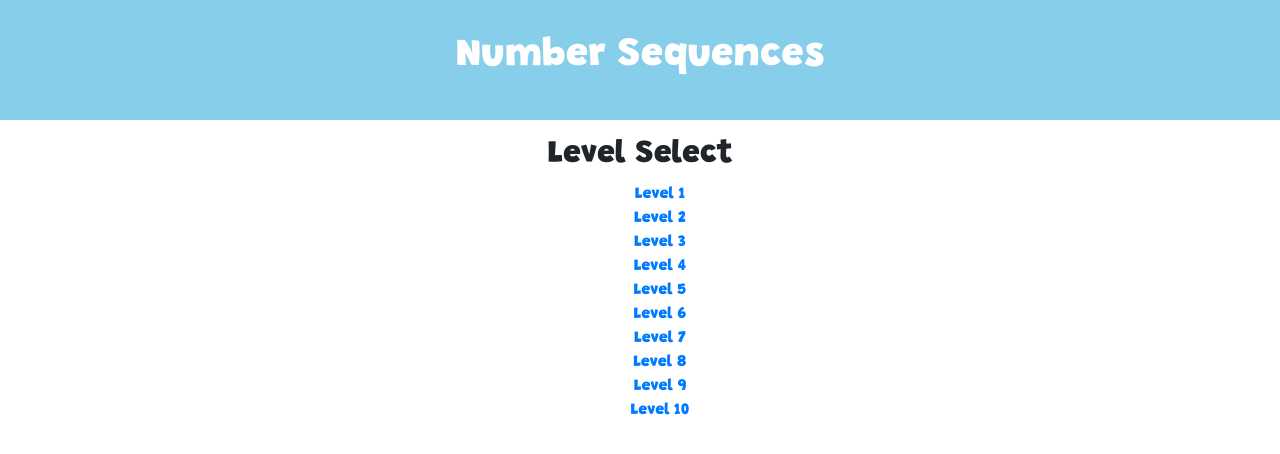
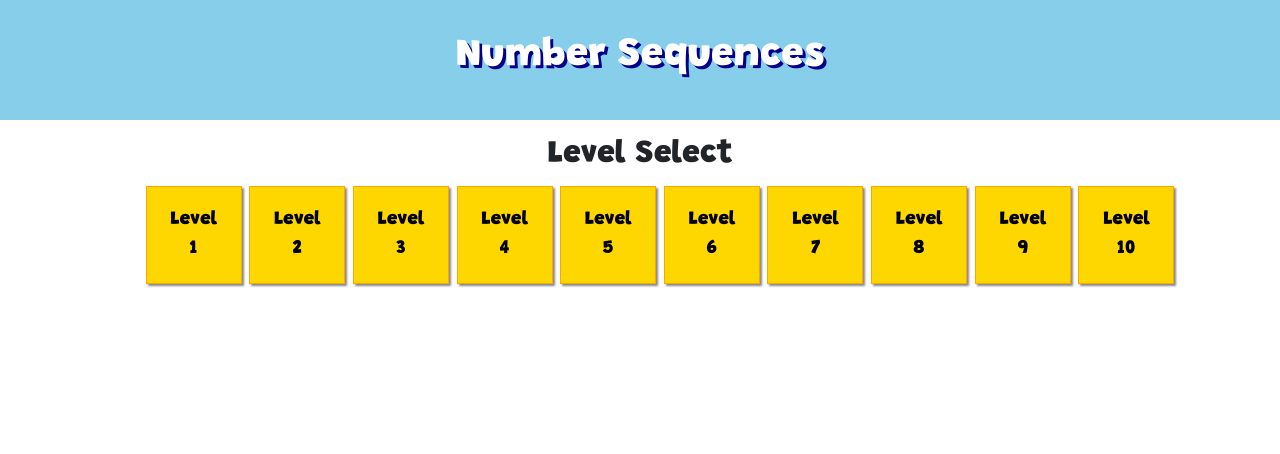
Before and after one commit to mikeyhogarth/number-sequences-game, a React (Create React App) app: page / in a window 1280 px wide. Shown: the top 454 px of the page. Built offline with nearby package versions, Linux system fonts and the light colour scheme; what number-sequences would draw is missing.

Commit message:
Mikey vs CSS

```diff
--- a/src/components/Level.tsx
+++ b/src/components/Level.tsx
@@ -7,6 +7,7 @@ import InputGroup from "react-bootstrap/InputGroup";
 import Alert from "react-bootstrap/Alert";
 import { useGuess } from "../hooks/useGuess";
 import { useLevelDetails } from "../hooks/useLevelDetails";
+import Col from "react-bootstrap/Col";
 
 export const Level = () => {
   const { level, completedLevelIndexes } = useLevelDetails();
@@ -21,12 +22,14 @@ export const Level = () => {
       <p> Which number comes next? </p>
       <Sequence value={level.sequence} />
 
+      <Col md={{ span: 6, offset: 3 }}>
         <Form onSubmit={handleGuessSubmit}>
           <InputGroup>
             <Form.Control
               name="answer"
               type="number"
               className="guess"
+              size="lg"
               placeholder="Enter your guess..."
               aria-label="Guess"
               onChange={handleGuessChange}
@@ -36,6 +39,7 @@ export const Level = () => {
             </InputGroup.Append>
           </InputGroup>
         </Form>
+      </Col>
       <br />
       {lastIncorrectGuess && (
         <Alert variant="danger">
--- a/src/components/LevelSelectButton.tsx
+++ b/src/components/LevelSelectButton.tsx
@@ -8,10 +8,11 @@ type Props = {
 
 export const LevelSelectButton = ({ levelIndex, isCompleted }: Props) => {
   return (
-    <Link to={`/level/${levelIndex}`}>
-      <span style={{ textDecoration: isCompleted ? "line-through" : "none" }}>
-        Level {levelIndex + 1}
-      </span>
+    <Link
+      className={isCompleted ? "completed" : ""}
+      to={`/level/${levelIndex}`}
+    >
+      <span>Level {levelIndex + 1}</span>
     </Link>
   );
 };
--- a/src/hooks/useGuess.ts
+++ b/src/hooks/useGuess.ts
@@ -9,6 +9,15 @@ export function useGuess(level: Level) {
   const [lastIncorrectGuess, setLastIncorrectGuess] = useState<number | null>();
   const [guess, setGuess] = useState<number>();
 
+  function guessIncorrectly(guess: number | undefined) {
+    setLastIncorrectGuess(guess);
+  }
+
+  function guessCorrectly(index: number) {
+    setLastIncorrectGuess(null);
+    dispatch(completeLevel(index));
+  }
+
   function handleGuessChange(event: React.ChangeEvent<any>) {
     setGuess(parseInt(event.currentTarget.value));
   }
@@ -16,11 +25,9 @@ export function useGuess(level: Level) {
   function handleGuessSubmit(event: React.FormEvent<HTMLFormElement>) {
     event.preventDefault();
 
-    if (guess !== level.answer) return setLastIncorrectGuess(guess);
-
-    // Guess correct!
-    setLastIncorrectGuess(null);
-    dispatch(completeLevel(level.index));
+    guess !== level.answer
+      ? guessIncorrectly(guess)
+      : guessCorrectly(level.index);
   }
 
   return {
--- a/src/styles/index.css
+++ b/src/styles/index.css
@@ -5,26 +5,61 @@ body {
 
 .header {
   background-color: skyblue;
-  color: white;
   padding: 2em;
   margin-bottom: 1em;
 }
 
+.header h1 {
+  color: white;
+  text-shadow: 3px 3px darkblue;
+}
+
+/*
+Level Select
+*/
 ul.level-select {
   list-style: none;
 }
 
+ul.level-select li {
+  display: inline-block;
+}
+
+ul.level-select li a:hover {
+  background-color: goldenrod;
+  text-decoration: none;
+}
+
+ul.level-select li a {
+  font-size: 1.2em;
+  border: 1px solid orange;
+  box-shadow: 2px 2px 2px #888888;
+  display: block;
+  width: 5em;
+  background-color: gold;
+  margin: 0.2em;
+  padding: 1em;
+  color: black;
+}
+
+ul.level-select li a.completed {
+  opacity: 0.2;
+}
+
+/*
+Sequences
+*/
 .sequence {
   margin-bottom: 2em;
 }
 
 .sequence-number {
-  padding: 0.5em;
+  padding: 0.2em 0.1em;
   margin: 0.1em;
   border-radius: 0.1em;
   display: inline-block;
   min-width: 2em;
-  font-size: 2em;
+  font-size: 2.5em;
   background-color: whitesmoke;
   border: 1px solid grey;
   box-shadow: 0.1em 0.1em 0.1em grey;
```
Lines whose indentation alone changed are shown as unchanged.
